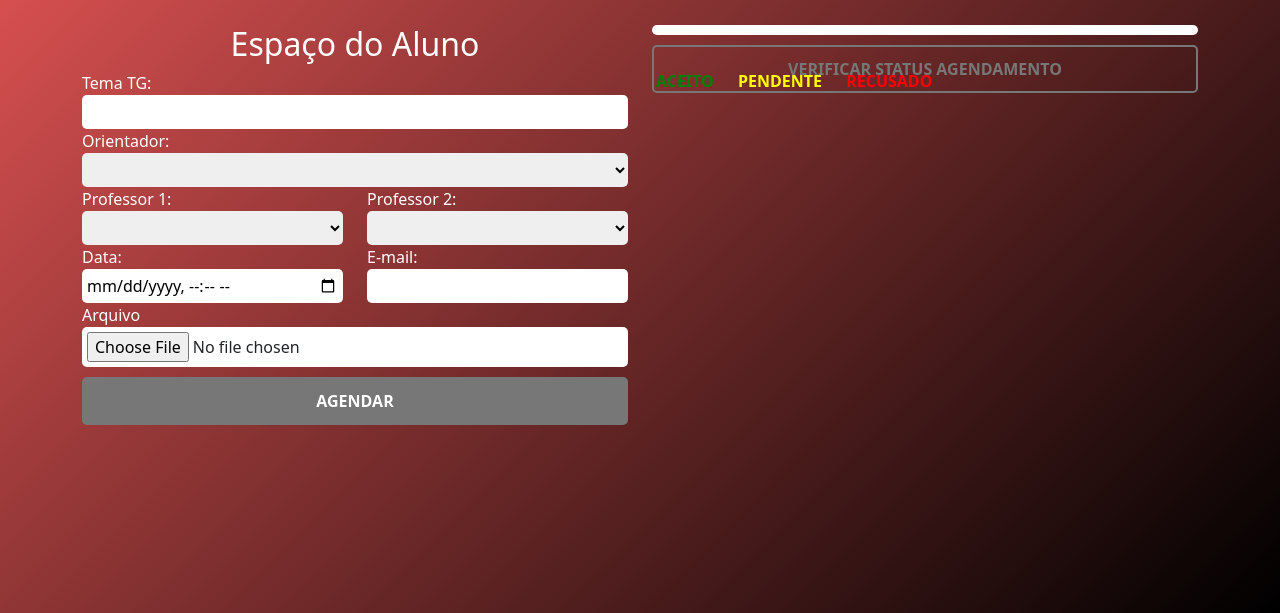
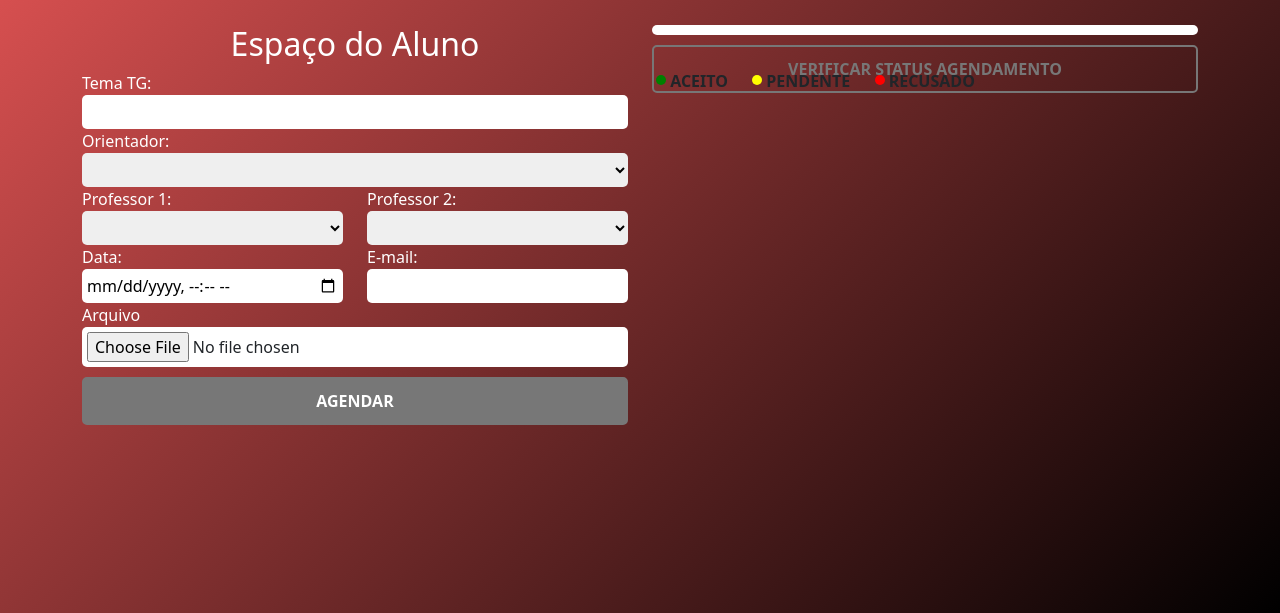
Before and after one commit to agendaTG/agendatg-front, a plain HTML site: page aluno.html in a window 1280 px wide. Shown: the part 187-800 px from the top of the page. Drawn offline with nearby package versions, Linux system fonts and the light colour scheme; no server answers.

Commit message:
Ajuste de legenda para status de verificação

```diff
--- a/aluno.html
+++ b/aluno.html
@@ -199,9 +199,9 @@
                 <div id='calendar' style="background-color: white;padding: 5px;border-radius: 10px;"></div>
 
                     <ul class='legenda'>
-                        <li style="color:green"> Aceito</li>
-                        <li style="color: yellow;"> Pendente</li>
-                        <li style="color: red;"> Recusado</li>
+                        <li> <span class="bg_green">.</span> Aceito</li>
+                        <li> <span class="bg_yellow">.</span> Pendente</li>
+                        <li> <span class="bg_red">.</span> Recusado</li>
                     </ul>
                 <div class="col-md-12" style="text-align: left;">
                     <a href="agendamento.html" class="btnStatus">Verificar Status Agendamento</a>
--- a/assets/css/style.css
+++ b/assets/css/style.css
@@ -307,6 +307,27 @@ body{
     text-transform: uppercase;
 }
 
+.legenda span{
+    width: 10px;
+    display: inline-block;
+    border-radius: 5px;
+    height: 10px;
+    margin-top: 6px;
+    overflow: hidden;
+}
+
+.bg_green{
+    background-color: green;
+}
+
+.bg_red{
+    background-color: red;
+}
+
+.bg_yellow{
+    background-color: yellow;
+}
+
 .navigation{
     display: flex;
     align-items: center;
```
